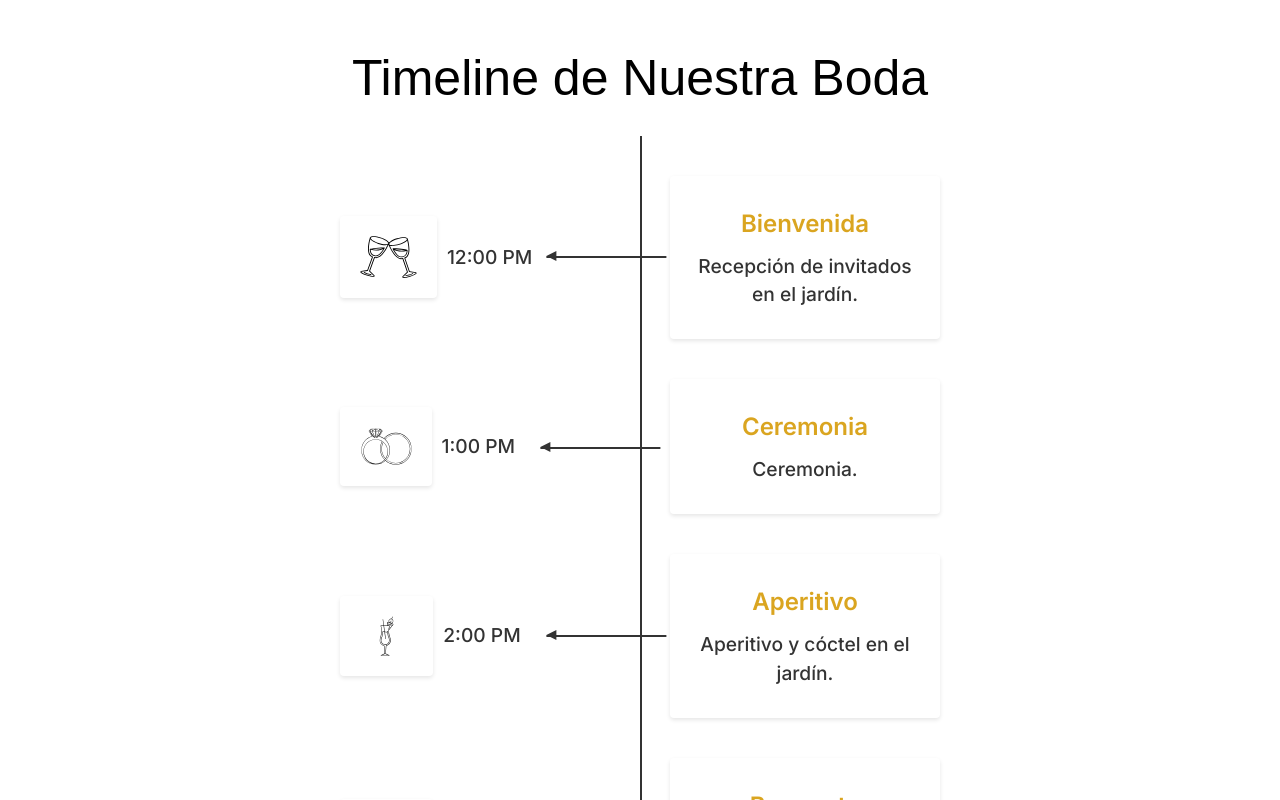
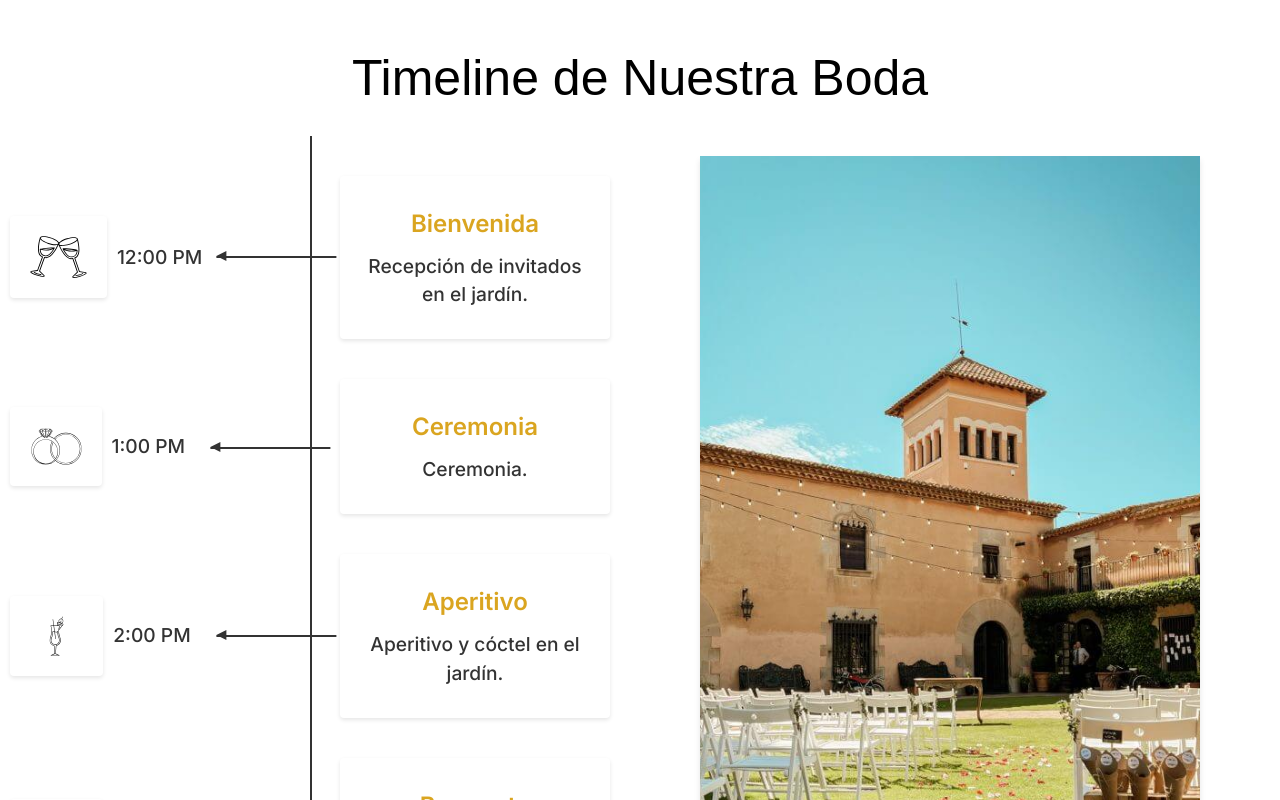
Before and after one commit to Oriol-1/Boda, a Next.js app: page / in a window 1280 px wide. Shown: the part 2100-2900 px from the top of the page. Built offline with nearby package versions, Linux system fonts and the light colour scheme.

Commit message:
imagen al lado

```diff
--- a/src/app/components/timelineBoda/timelineBoda.module.css
+++ b/src/app/components/timelineBoda/timelineBoda.module.css
@@ -163,6 +163,42 @@
 }
 
 
+
+.container {
+  display: flex;
+  justify-content: center;
+  padding: 2px 140px 40px 233px;
+  align-items: flex-start;
+}
+
+.timelineContainer {
+  flex: 1;
+}
+
+.imageContainer {
+  flex: 1;
+  display: flex;
+  justify-content: center;
+  align-items: center;
+  padding: 20px;
+  overflow: hidden; /* Asegura que los efectos de la imagen no desborden el contenedor */
+}
+
+.imageContainer img {
+  transition: transform 0.5s ease, box-shadow 0.5s ease; /* Suaviza la transición de los efectos */
+  width: 100%; /* Hace la imagen responsiva */
+  max-width: 500px; /* Limita el tamaño máximo de la imagen */
+  height: auto; /* Mantiene la relación de aspecto */
+  box-shadow: 0 4px 6px rgba(0, 0, 0, 0.1); /* Efecto de sombra suave */
+  zizes: cover;
+}
+
+.imageContainer img:hover {
+  transform: scale(1.05); /* Efecto de zoom ligero al pasar el mouse */
+  box-shadow: 0 8px 12px rgba(0, 0, 0, 0.2); /* Sombra más pronunciada al pasar el mouse */
+}
+
+
 @keyframes appear {
   from {
     opacity: 0;
@@ -175,7 +211,19 @@
 }
 
 
-@media (max-width: 768px) {
+
+
+
+@media (max-width: 1542px) {
+  .container {
+padding: 0px 0px 0px 0px;
+  }
+
+
+}
+
+
+@media (max-width: 1100px) {
   .timeline {
     padding: 20px 0; /* Reducir el padding superior e inferior para ahorrar espacio */
   }
@@ -211,4 +259,8 @@
   .conector {
     display: none; /* Los conectores no se muestran en dispositivos móviles */
   }
+
+  .imageContainer{
+    display:none;
+  }
 }
--- a/src/app/components/timelineBoda/timelineBoda.tsx
+++ b/src/app/components/timelineBoda/timelineBoda.tsx
@@ -9,6 +9,7 @@ interface EventoBoda {
   titulo: string;
   descripcion: string;
   tipo: keyof typeof IconosEvento;
+  imageUrl?: string;
 }
 
 const TimelineBoda: React.FC = () => {
@@ -23,9 +24,7 @@ const TimelineBoda: React.FC = () => {
   const eventoRefs = useRef<(HTMLDivElement | null)[]>(new Array(eventos.length).fill(null));
 
   useEffect(() => {
-    // Crea una copia de la referencia actual para usar dentro de useEffect
     const currentRefs = [...eventoRefs.current];
-
     const observer = new IntersectionObserver(
       (entries) => {
         entries.forEach((entry) => {
@@ -43,16 +42,16 @@ const TimelineBoda: React.FC = () => {
       if (el) observer.observe(el);
     });
 
-    // Limpieza: desconectar el observer de todos los elementos observados usando la copia de las referencias
     return () => {
       currentRefs.forEach((el) => {
         if (el) observer.unobserve(el);
       });
     };
-  // Asegúrate de que las dependencias estén configuradas correctamente si tu lógica lo requiere
-  }, []); // Las dependencias vacías indican que el efecto se ejecuta solo en el montaje del componente
+  }, []);
 
   return (
+    <div className={styles.container}>
+      <div className={styles.timelineContainer}>
         <div className={styles.timeline}>
           <div className={styles.lineaCentral}></div>
           {eventos.map((evento, index) => (
@@ -74,6 +73,14 @@ const TimelineBoda: React.FC = () => {
             </div>
           ))}
         </div>
+      </div>
+      <div className={styles.imageContainer}>
+        {/* Asegúrate de ajustar la ruta y dimensiones de la imagen según tus necesidades */}
+        <div style={{ position: 'relative', width: '500px', height: '931px' }}>
+      <Image src="/foto_lado.jpg" alt="Descripción" fill sizes='cover' style={{ objectFit: 'cover' }} />
+    </div>
+      </div>
+    </div>
   );
 };
 
```
Also changed, not shown: public/foto_lado.jpg (added). Lines whose indentation alone changed are shown as unchanged.
